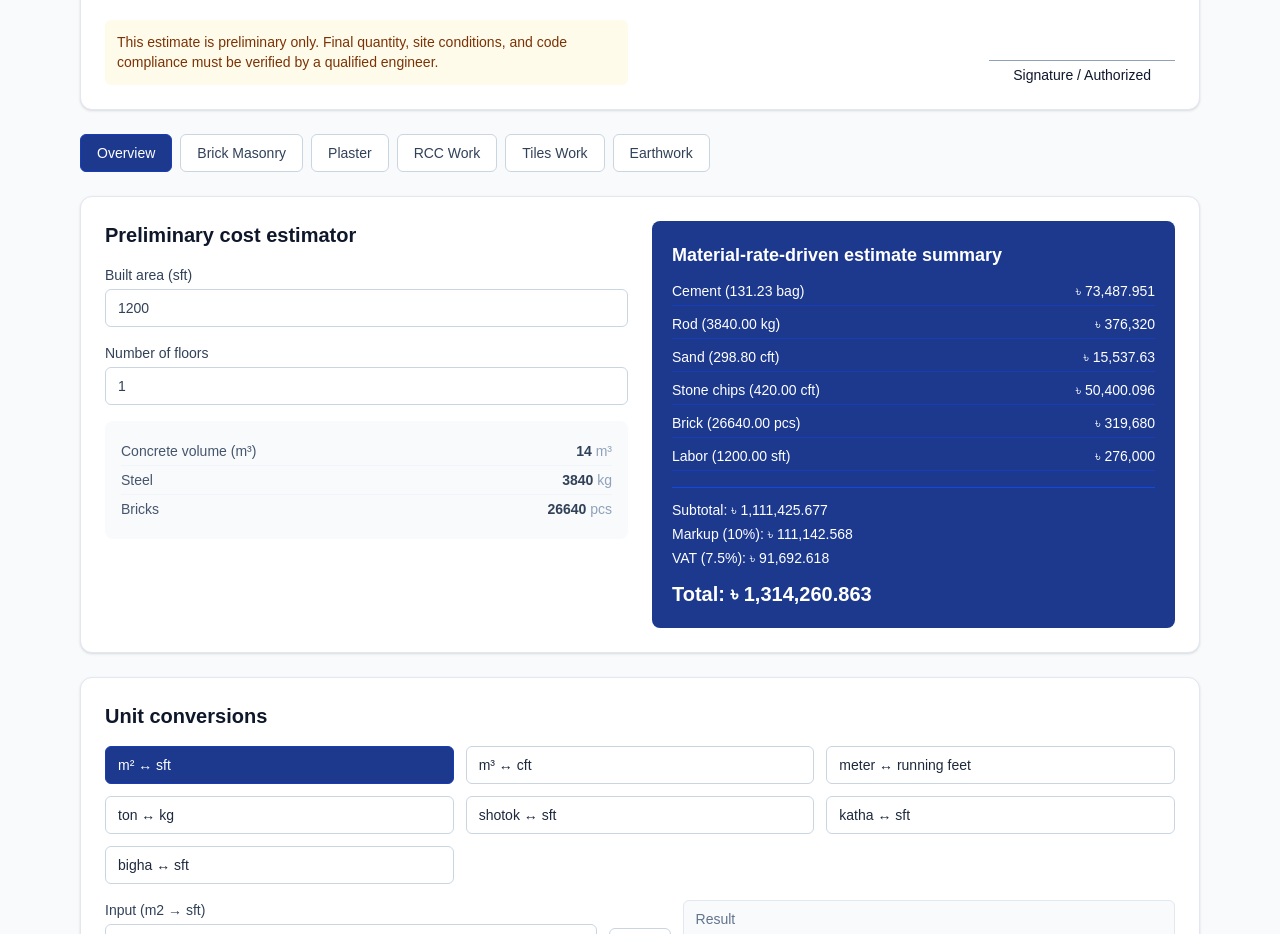
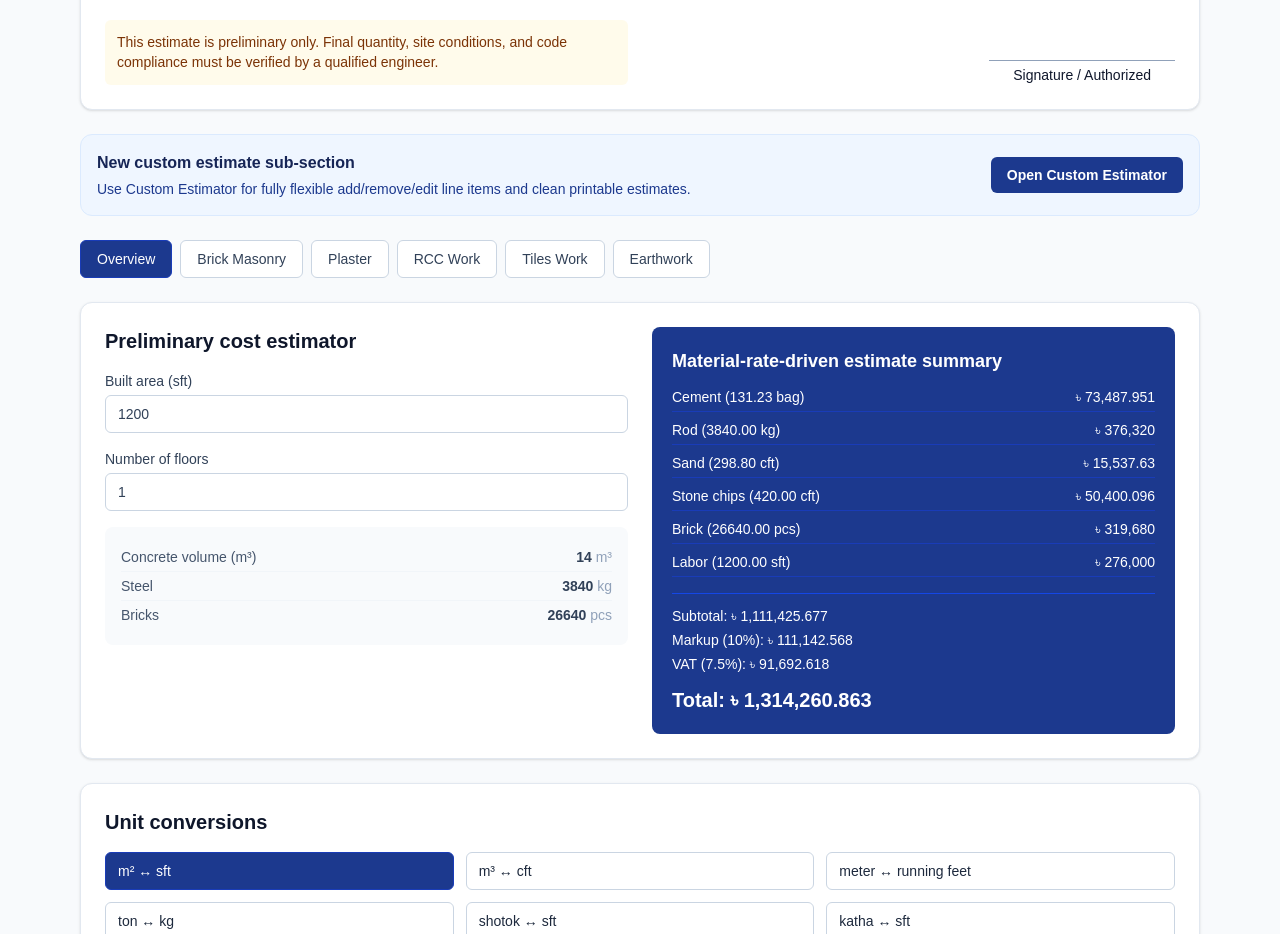
Before and after one commit to fahadshipu/engineernest, a Next.js app: page /estimator in a window 1280 px wide. Shown: the part 1460-2394 px from the top of the page. Built offline with nearby package versions, Linux system fonts and the light colour scheme.

Commit message:
feat(estimator): add custom estimator subsection link in legacy estimator page

```diff
--- a/app/estimator/page.tsx
+++ b/app/estimator/page.tsx
@@ -1,5 +1,6 @@
 "use client";
 
+import Link from "next/link";
 import { useEffect, useMemo, useState } from "react";
 import { SiteShell } from "@/components/site-shell";
 import { useLanguage } from "@/components/language-provider";
@@ -500,6 +501,27 @@ export default function EstimatorPage() {
               {language === "bn" ? "স্বাক্ষর / অথরাইজড" : "Signature / Authorized"}
             </div>
           </div>
+        </div>
+      </section>
+
+      <section className="mb-6 rounded-xl border border-blue-100 bg-blue-50 p-4">
+        <div className="flex flex-wrap items-center justify-between gap-3">
+          <div>
+            <h2 className="text-base font-semibold text-blue-950">
+              {language === "bn" ? "নতুন কাস্টম এস্টিমেট সাব-সেকশন" : "New custom estimate sub-section"}
+            </h2>
+            <p className="mt-1 text-sm text-blue-900">
+              {language === "bn"
+                ? "যেকোনো আইটেম/সেকশন যোগ-বিয়োগ ও ফ্রি এডিট করে প্রিন্টযোগ্য কাস্টম এস্টিমেট তৈরি করতে Custom Estimator ব্যবহার করুন।"
+                : "Use Custom Estimator for fully flexible add/remove/edit line items and clean printable estimates."}
+            </p>
+          </div>
+          <Link
+            href="/admin/estimator"
+            className="inline-flex rounded-md bg-blue-900 px-4 py-2 text-sm font-semibold text-white hover:bg-blue-800"
+          >
+            {language === "bn" ? "কাস্টম এস্টিমেটর খুলুন" : "Open Custom Estimator"}
+          </Link>
         </div>
       </section>
 
```
